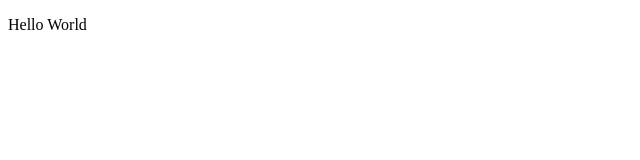
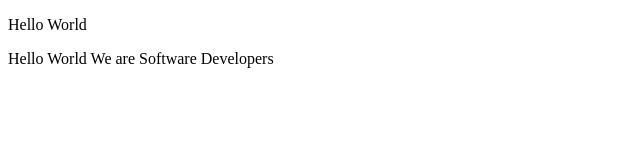
Before and after one commit to DavidEspinoG/Khadim-David-Trial, a plain HTML site: page index.html in a window 1280 px wide. Shown: the whole page, without its empty margins (0-640 px from the left). Drawn offline with Linux system fonts and the light colour scheme.

Commit message:
second commit

```diff
--- a/index.html
+++ b/index.html
@@ -8,7 +8,7 @@
 
   <body>
     <!-- <script src="https://cdn.freecodecamp.org/testable-projects-fcc/v1/bundle.js"></script> -->
-    <p>Hello World</p>
+    <p>Hello World</p> <p>Hello World We are Software Developers</p>
     <!--
 
     Hello Camper!
```
